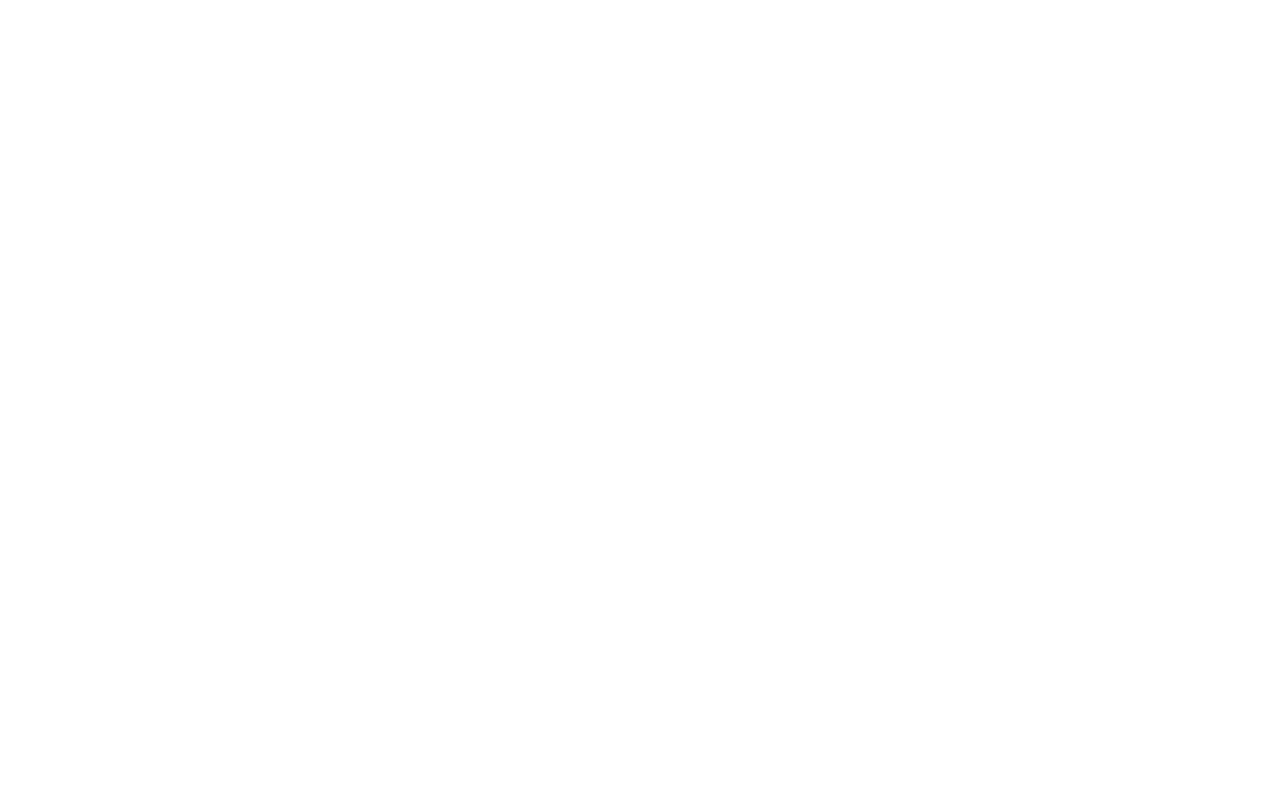
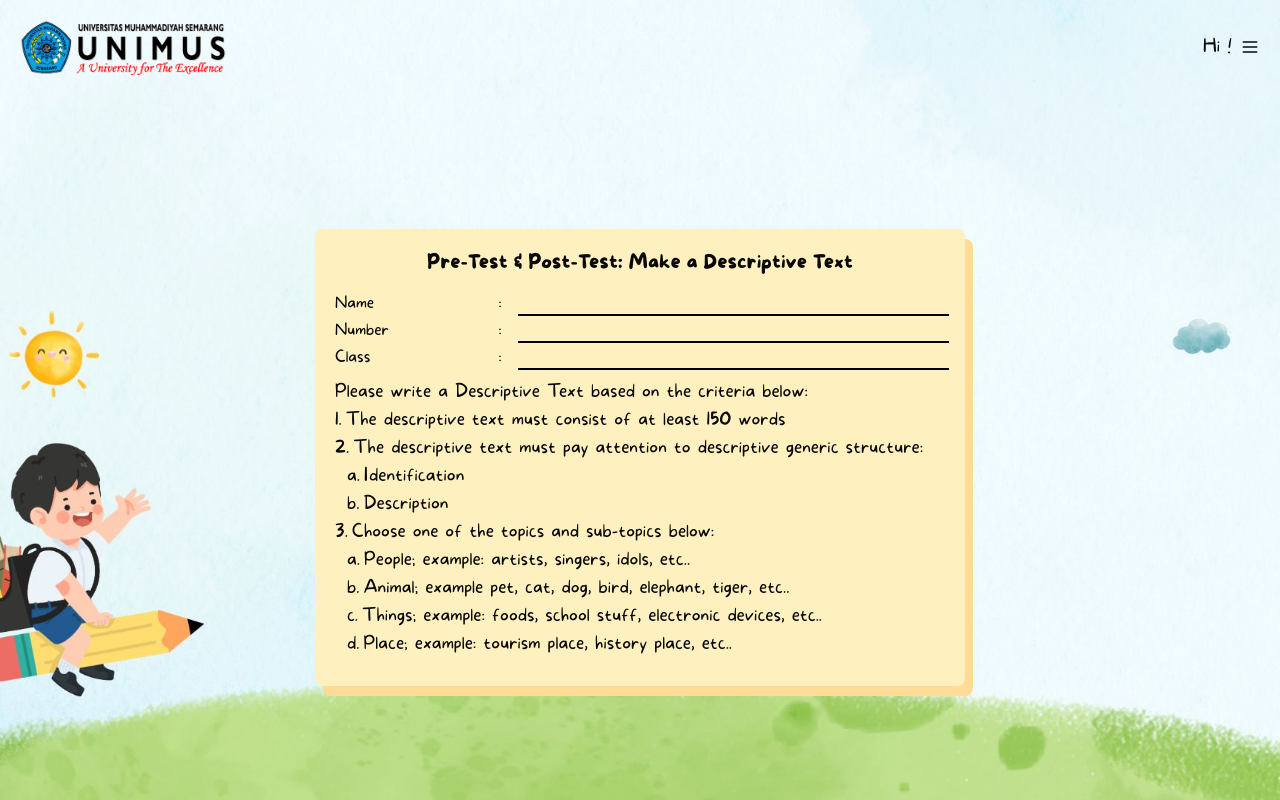
Before and after one commit to mazc0de/project-nabila, a React (Vite) app: page /test in a window 1280 px wide. Before the commit this address had no page. Built offline with nearby package versions, Linux system fonts and the light colour scheme.

Commit message:
feat: test page

```diff
--- a/src/components/Layout/index.tsx
+++ b/src/components/Layout/index.tsx
@@ -41,6 +41,8 @@
       setBgImage("bg-language-features");
     } else if (pathname === ROUTES.QUIZ) {
       setBgImage("bg-quiz-menu");
+    } else if (pathname === ROUTES.TEST) {
+      setBgImage("bg-quiz-menu");
     } else if (/^\/material\/[^/]+$/.test(pathname)) {
       setBgImage("bg-language-features");
     } else if (/^\/setting\/[^/]+$/.test(pathname)) {
--- /dev/null
+++ b/src/constant/descriptiveTextCriteria.ts
@@ -0,0 +1,57 @@
+export type descriptiveTextCriteriaType = {
+  id: number;
+  description: string;
+  subDescription: subDescriptionType[];
+};
+
+export type subDescriptionType = {
+  id: string;
+  description: string;
+};
+
+export const descriptiveTextCriteria: descriptiveTextCriteriaType[] = [
+  {
+    id: 1,
+    description: "The descriptive text must consist of at least 150 words",
+    subDescription: [],
+  },
+  {
+    id: 2,
+    description:
+      "The descriptive text must pay attention to descriptive generic structure:",
+    subDescription: [
+      {
+        id: "a",
+        description: "Identification",
+      },
+      {
+        id: "b",
+        description: "Description",
+      },
+    ],
+  },
+  {
+    id: 3,
+    description: "Choose one of the topics and sub-topics below:",
+    subDescription: [
+      {
+        id: "a",
+        description: "People; example: artists, singers, idols, etc..",
+      },
+      {
+        id: "b",
+        description:
+          "Animal; example pet, cat, dog, bird, elephant, tiger, etc..",
+      },
+      {
+        id: "c",
+        description:
+          "Things;  example: foods, school stuff, electronic devices, etc..",
+      },
+      {
+        id: "d",
+        description: "Place; example: tourism place, history place, etc..",
+      },
+    ],
+  },
+];
--- a/src/main.tsx
+++ b/src/main.tsx
@@ -24,6 +24,7 @@
   Instruction,
   Source,
   MaterialText,
+  Test,
 } from "./pages";
 
 import store, { persistor } from "./redux/store";
@@ -72,6 +73,7 @@
                 path="/quiz/true-or-false/result"
                 element={<TrueOrFalseResult />}
               />
+              <Route path="/test" element={<Test />} />
             </Route>
           </Routes>
         </BrowserRouter>
--- /dev/null
+++ b/src/pages/Test/index.tsx
@@ -0,0 +1,117 @@
+import {
+  descriptiveTextCriteria,
+  descriptiveTextCriteriaType,
+  subDescriptionType,
+} from "@/constant/descriptiveTextCriteria";
+
+const Test = () => {
+  return (
+    <div className="flex h-screen w-full flex-col items-center justify-center bg-cover bg-center p-5">
+      <div className="shadow-card__material-definition mt-5 flex h-[480px] flex-col gap-3 overflow-scroll rounded-lg bg-vanilla-cream p-5 lg:h-auto lg:w-[650px]">
+        <p className="text-center font-moreSugar text-base font-bold lg:text-xl">
+          Pre-Test & Post-Test: Make a Descriptive Text
+        </p>
+        <div>
+          <form>
+            <div className="flex items-center">
+              <div className="w-4/12">
+                <label htmlFor="name" className="font-moreSugar">
+                  Name
+                </label>
+              </div>
+              <div className="w-1/12">
+                <span className="ml-5 font-moreSugar">:</span>
+              </div>
+              <div className="w-full">
+                <input
+                  type="text"
+                  id="name"
+                  name="name"
+                  className="ml-1 w-full border-b-2 border-black bg-transparent font-moreSugar focus:outline-none"
+                />
+              </div>
+            </div>
+            <div className="flex items-center">
+              <div className="w-4/12">
+                <label htmlFor="number" className="font-moreSugar">
+                  Number
+                </label>
+              </div>
+              <div className="w-1/12">
+                <span className="ml-5 font-moreSugar">:</span>
+              </div>
+              <div className="w-full">
+                <input
+                  type="text"
+                  id="number"
+                  name="number"
+                  className="ml-1 w-full border-b-2 border-black bg-transparent font-moreSugar focus:outline-none"
+                />
+              </div>
+            </div>
+            <div className="flex items-center">
+              <div className="w-4/12">
+                <label htmlFor="class" className="font-moreSugar">
+                  Class
+                </label>
+              </div>
+              <div className="w-1/12">
+                <span className="ml-5 font-moreSugar">:</span>
+              </div>
+              <div className="w-full">
+                <input
+                  type="text"
+                  id="class"
+                  name="class"
+                  className="ml-1 w-full border-b-2 border-black bg-transparent font-moreSugar focus:outline-none"
+                />
+              </div>
+            </div>
+          </form>
+          <div className="my-2">
+            <p className="text-left font-moreSugar lg:text-lg">
+              Please write a Descriptive Text based on the criteria below:
+            </p>
+            <div>
+              {descriptiveTextCriteria?.map(
+                (item: descriptiveTextCriteriaType) => {
+                  return (
+                    <>
+                      {" "}
+                      <div className="flex">
+                        <p className="mr-1 text-left font-moreSugar lg:text-lg">
+                          {item?.id}.
+                        </p>
+                        <p className="text-left font-moreSugar lg:text-lg">
+                          {item?.description}
+                        </p>
+                      </div>
+                      <div>
+                        {item?.subDescription?.map(
+                          (item: subDescriptionType) => {
+                            return (
+                              <div className="ml-3 flex">
+                                <p className="mr-1 text-left font-moreSugar lg:text-lg">
+                                  {item?.id}.
+                                </p>
+                                <p className="text-left font-moreSugar lg:text-lg">
+                                  {item?.description}
+                                </p>
+                              </div>
+                            );
+                          },
+                        )}
+                      </div>
+                    </>
+                  );
+                },
+              )}
+            </div>
+          </div>
+        </div>
+      </div>
+    </div>
+  );
+};
+
+export default Test;
--- a/src/pages/index.tsx
+++ b/src/pages/index.tsx
@@ -16,8 +16,10 @@
 import TrueOrFalseResult from "./TrueOrFalse/TrueOrFalseResult";
 import WelcomePage from "./WelcomePage";
 import MaterialText from "./MaterialText";
+import Test from "./Test";
 
 export {
+  Test,
   TrueOrFalseResult,
   MainMenu,
   Profile,
```
